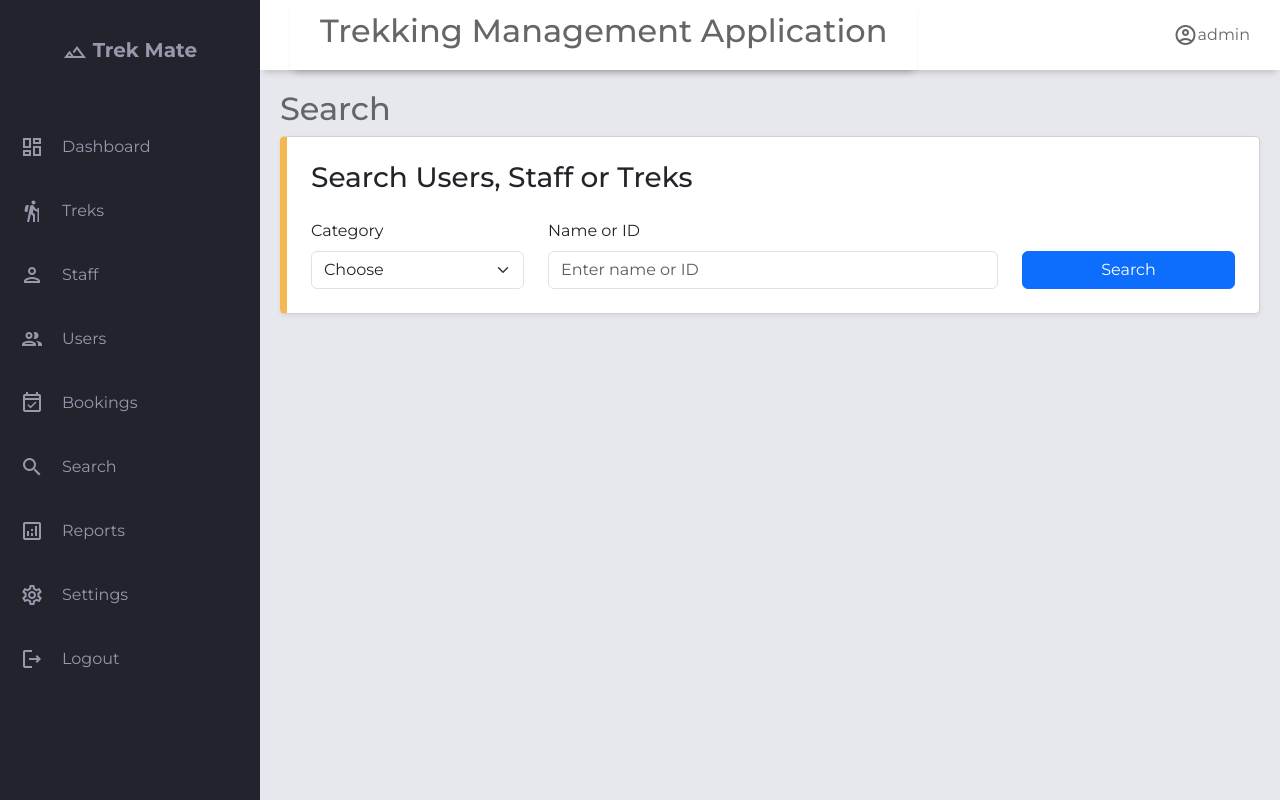
After one commit to 24f3001771/TMA_KD, a Flask app: page /admin/search in a window 1280 px wide. The commit adds this page. Run offline with Flask 3, Linux system fonts and the light colour scheme; some libraries are stand-ins or nearby versions.

Commit message:
completed a work of search in admin portal

```diff
--- a/application/controller.py
+++ b/application/controller.py
@@ -1,5 +1,5 @@
 #business logic
-from flask import Flask, render_template, redirect, url_for, request,flash
+from flask import Flask, render_template, redirect, url_for, request,flash,session
 # #from app import app---> circular import error
 from flask import current_app as app
 from datetime import datetime,UTC
@@ -214,6 +214,116 @@ def bookings():
     bookings=Booking.query.order_by(Booking.booking_date.desc()).all()
     return render_template("a_bookings.html",bookings=bookings,user=user)
 
+
+@app.route("/admin/search")
+def admin_search():
+    user=User.query.filter_by(role="admin").first()
+
+    category = request.args.get("category", "")
+    query = request.args.get("query", "").strip()
+
+    results = []
+
+    if query:
+
+        # ---------------- USERS ----------------
+        if category == "users":
+
+            if query.isdigit():
+
+                results = User.query.filter(
+                    User.id == int(query)
+                ).all()
+
+            else:
+
+                results = User.query.filter(
+                    db.or_(
+                        User.full_name.ilike(f"%{query}%"),
+                        User.username.ilike(f"%{query}%")
+                    )
+                ).all()
+
+        # ---------------- STAFF ----------------
+        elif category == "staff":
+
+            if query.isdigit():
+
+                results = Staff_profile.query.join(User).filter(
+                    User.id == int(query)
+                ).all()
+
+            else:
+
+                results = Staff_profile.query.join(User).filter(
+                    db.or_(
+                        User.full_name.ilike(f"%{query}%"),
+                        User.username.ilike(f"%{query}%")
+                    )
+                ).all()
+
+        # ---------------- TREKS ----------------
+        elif category == "treks":
+
+            if query.isdigit():
+
+                results = Trek.query.filter(
+                    Trek.id == int(query)
+                ).all()
+
+            else:
+
+                results = Trek.query.filter(
+                    Trek.name.ilike(f"%{query}%")
+                ).all()
+
+    return render_template("admin_search.html",admin=admin,category=category,query=query,results=results,user=user)
+
+#     query = request.args.get("query", "")
+#     category = request.args.get("category", "users")
+
+#     results = []
+
+#     if query:
+
+#         if category == "users":
+
+#             results = User.query.filter(
+#                 db.or_(
+#                     User.username.ilike(f"%{query}%"),
+#                     User.full_name.ilike(f"%{query}%"),
+#                     User.id == query if query.isdigit() else False
+#                 )
+#             ).all()
+
+#         elif category == "staff":
+
+#             results = Staff_profile.query.join(User).filter(
+#                 db.or_(
+#                     User.username.ilike(f"%{query}%"),
+#                     User.full_name.ilike(f"%{query}%"),
+#                     Staff_profile.id == query if query.isdigit() else False
+#                 )
+#             ).all()
+
+#         elif category == "treks":
+
+#             results = Trek.query.filter(
+#                 db.or_(
+#                     Trek.name.ilike(f"%{query}%"),
+#                     Trek.location.ilike(f"%{query}%"),
+#                     Trek.id == query if query.isdigit() else False
+#                 )
+#             ).all()
+
+#     return render_template(
+#         "admin_search.html",
+#         results=results,
+#         query=query,
+#         category=category
+#     )
+
+
 # --------------------handling staff routes----------------------#
 @app.route("/staff/<int:staff_id>/profile",methods=['POST','GET'])
 def profile(staff_id):
@@ -366,7 +476,7 @@ def book_trek(user_id, trek_id):
     user = User.query.get_or_404(user_id)
     trek = Trek.query.get_or_404(trek_id)
 
-    if trek.status != "open":
+    if trek.status != "open": #show only open treks
         return "Trek is not open."
     if trek.available_slots <= 0:
         return "No slots available."
@@ -508,15 +618,7 @@ def browse_treks(user_id):
         .all()
     )
 
-    return render_template(
-        "browse_treks.html",
-        user=user,
-        treks=treks,
-        locations=locations,
-        selected_location=location,
-        selected_difficulty=difficulty,
-        search=search
-    )
+    return render_template("browse_treks.html",user=user,treks=treks,locations=locations,selected_location=location,selected_difficulty=difficulty,search=search)
 
 # trek.available_slots -= booking.num_participants
 # trek.available_slots += booking.num_participants
--- /dev/null
+++ b/templates/admin_search.html
@@ -0,0 +1,201 @@
+{% extends "base.html" %}
+
+{% block title %}
+Admin Search
+{% endblock %}
+
+{% block head_css %}
+<style>
+    a {
+        text-decoration: none;
+        color: #9799ab;
+
+    }
+
+    .text-most-important {
+        color: #363434;
+        font-weight: bolder;
+    }
+</style>
+{% endblock %}
+
+{% block header_title %}
+Search
+{% endblock %}
+
+{% block content %}
+
+<!-- col-12 (Mobile): Stacks vertically at 100% width.col-sm-6 (Landscape phones/Tablets): Sits 2-across at 50% width.col-md-3 (Laptops/Desktops): Sits 4-across at 25% width. -->
+
+<div class="card shadow-sm p-4">
+    <h3 class="mb-4">
+        Search Users, Staff or Treks
+    </h3>
+    <form action="{{ url_for('admin_search') }}" method="get">
+        <div class="row">
+            <div class="col-md-3">
+                <label class="form-label">
+                    Category
+                </label>
+                <select name="category" class="form-select">
+                    <option value="">Choose</option>
+                    <option value="users" {% if category=="users" %}selected{% endif %}>
+                        Users
+                    </option>
+                    <option value="staff" {% if category=="staff" %}selected{% endif %}>
+                        Staff
+                    </option>
+                    <option value="treks" {% if category=="treks" %}selected{% endif %}>
+                        Treks
+                    </option>
+                </select>
+            </div>
+            <div class="col-md-6">
+                <label class="form-label">
+                    Name or ID
+                </label>
+
+                <input type="text" class="form-control" name="query" value="{{query}}" placeholder="Enter name or ID">
+            </div>
+            <div class="col-md-3 d-flex align-items-end">
+                <button class="btn btn-primary w-100">
+                    Search
+                </button>
+            </div>
+        </div>
+    </form>
+</div>
+{% if query %}
+
+<div class="card shadow-sm p-4">
+    <h4>Search Results</h4>
+    {% if results %}
+    <table class="table table-hover">
+        {% if category=="users" %}
+        <thead>
+
+            <tr>
+
+                <th>ID</th>
+                <th>Name</th>
+                <th>Username</th>
+                <th>Email</th>
+                <th>Role</th>
+
+            </tr>
+
+        </thead>
+
+        <tbody>
+
+            {% for user in results %}
+
+            <tr>
+
+                <td>{{ user.id }}</td>
+
+                <td>{{ user.full_name }}</td>
+
+                <td>{{ user.username }}</td>
+
+                <td>{{ user.email }}</td>
+
+                <td>{{ user.role }}</td>
+
+            </tr>
+
+            {% endfor %}
+
+        </tbody>
+        {% elif category=="staff" %}
+        <thead>
+
+            <tr>
+
+                <th>ID</th>
+                <th>Name</th>
+                <th>Username</th>
+                <th>Experience</th>
+                <th>Status</th>
+
+            </tr>
+
+        </thead>
+
+        <tbody>
+
+            {% for staff in results %}
+
+            <tr>
+
+                <td>{{ staff.id }}</td>
+
+                <td>{{ staff.user.full_name }}</td>
+
+                <td>{{ staff.user.username }}</td>
+
+                <td>{{ staff.years_experience }}</td>
+
+                <td>{{ staff.approval_status.title() }}</td>
+
+            </tr>
+
+            {% endfor %}
+
+        </tbody>
+        {% elif category=="treks" %}
+
+        <thead>
+
+            <tr>
+
+                <th>ID</th>
+                <th>Name</th>
+                <th>Location</th>
+                <th>Difficulty</th>
+                <th>Status</th>
+
+            </tr>
+
+        </thead>
+
+        <tbody>
+
+            {% for trek in results %}
+
+            <tr>
+
+                <td>{{ trek.id }}</td>
+
+                <td>{{ trek.name }}</td>
+
+                <td>{{ trek.location }}</td>
+
+                <td>{{ trek.difficulty.title() }}</td>
+
+                <td>{{ trek.status.title() }}</td>
+
+            </tr>
+
+            {% endfor %}
+
+        </tbody>
+
+        {% endif %}
+
+    </table>
+
+    {% else %}
+
+    <div class="alert alert-warning">
+
+        No results found.
+
+    </div>
+
+    {% endif %}
+
+</div>
+{% endif %}
+
+{% endblock %}
--- a/templates/base.html
+++ b/templates/base.html
@@ -77,7 +77,7 @@
                     <span class="material-icons-outlined">event_available</span> <a href="/admin/bookings">Bookings</a>
                 </li>
                 <li class="sidebar-list-item">
-                    <span class="material-icons-outlined">search</span> <a href="">Search</a>
+                    <span class="material-icons-outlined">search</span> <a href="/admin/search">Search</a>
                 </li>
                 <li class="sidebar-list-item">
                     <span class="material-icons-outlined">analytics</span><a href="">Reports</a>
```
Also changed, not shown: templates/browse_treks.html (+5 -26 lines), templates/trekker_dash.html (+13 -9 lines), instance/database.sqlite3.
